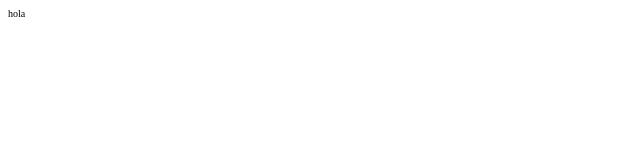
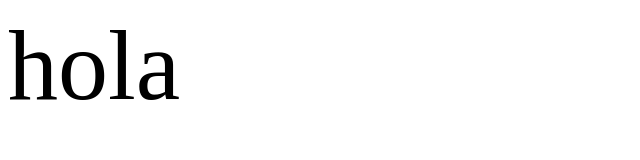
Before and after one commit to smartdesarrollador/css_ejemplos, a plain HTML site: page index.html in a window 1280 px wide. Shown: the whole page, without its empty margins (0-640 px from the left). Drawn offline with Linux system fonts and the light colour scheme.

Commit message:
cambio 1

```diff
--- a/style.css
+++ b/style.css
@@ -1,3 +1,3 @@
 * {
-    font-size: 10px;
+    font-size: 100px;
 }
```
